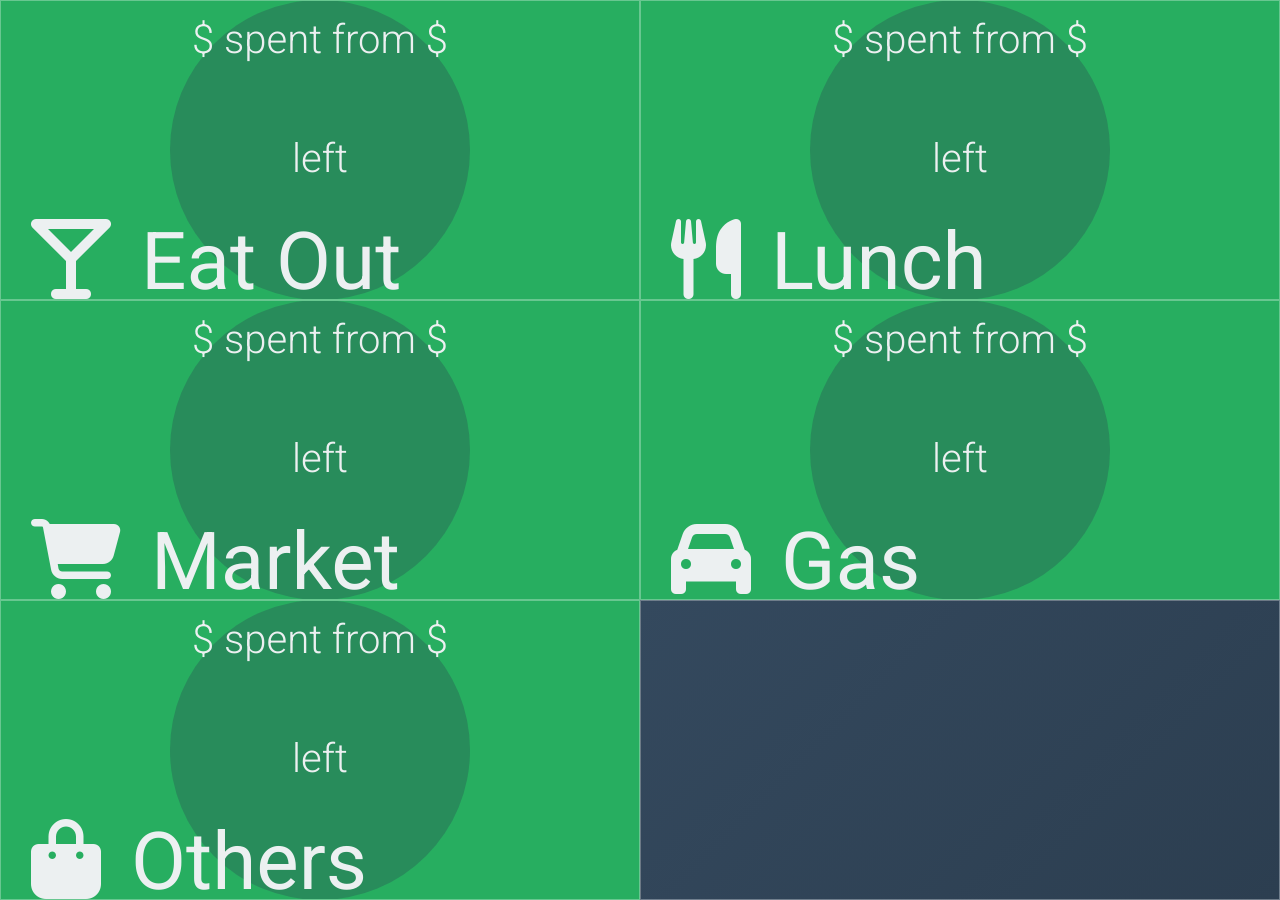
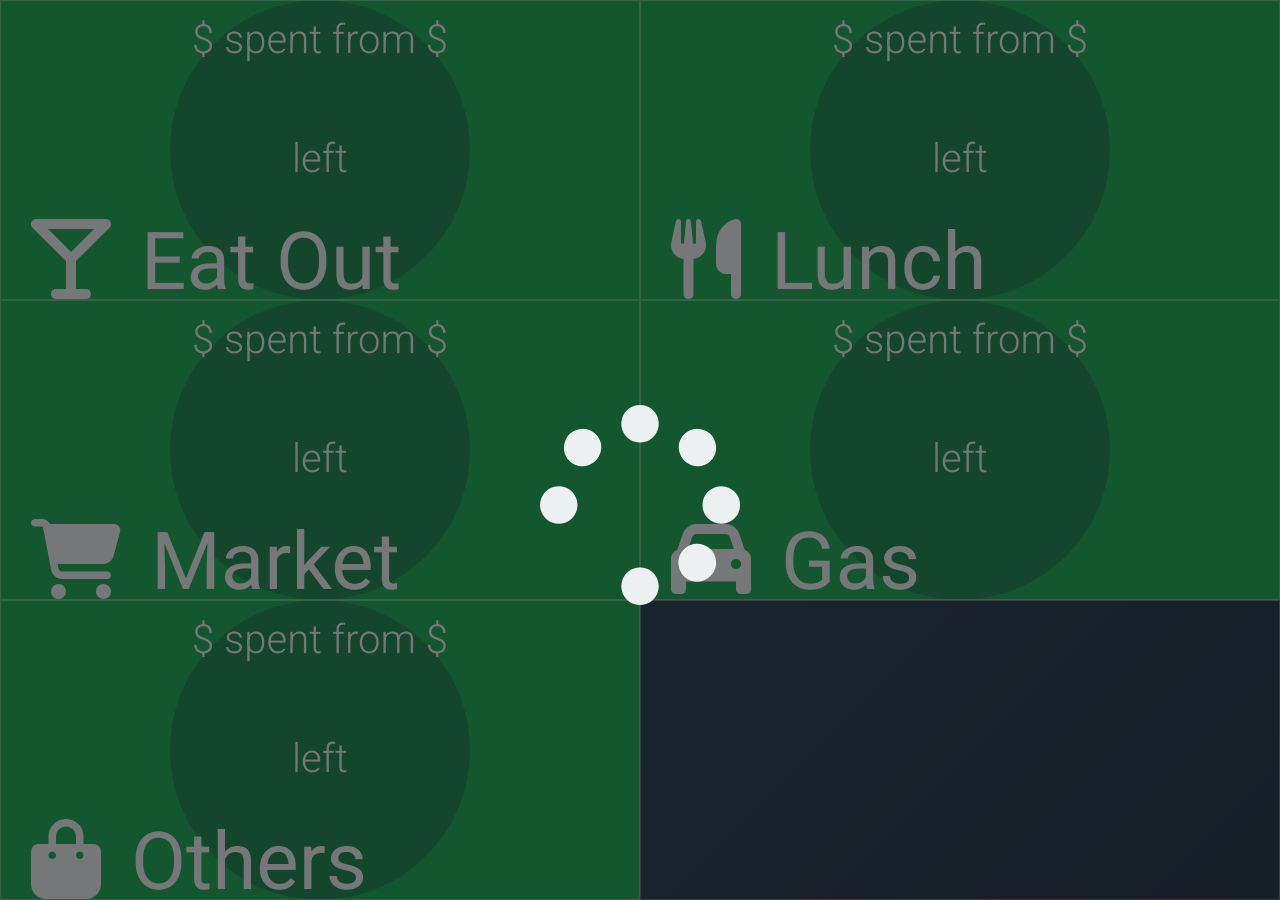
Before and after one commit to clapinton/Blog, a Jekyll site: the page budgetControl.html, which Jekyll copies as it is, in a window 1280 px wide. Built offline with Jekyll 4.4.1, drawn with Linux system fonts in a browser that asks for light colours; nearby versions of some CDN libraries.

Commit message:
Adding loading spinner to budgetControl.

```diff
--- a/budgetControl.html
+++ b/budgetControl.html
@@ -99,6 +99,22 @@ i {
   background: linear-gradient(-45deg, #2c3e50, #34495e); /* Standard syntax */
 }
 
+.spinner {
+	width: 100%;
+	height: 100%;
+	background-color: rgba(0,0,0,0.5);
+	position: absolute;
+	z-index: 10; /* To make sure it will stay on top. */
+}
+
+.spinner i {
+  width: 100%;
+  margin: 0;
+  font-size: 200px;
+	position: absolute;
+	top: 45%;
+}
+
 
 </style>
 
@@ -106,6 +122,10 @@ i {
 <body>
 
 	<div class="wrapper">
+
+		<div class="spinner">
+			<i class="fa fa-spinner fa-pulse fa-3x fa-fw"></i>
+		</div>
 
 		<div class="block eatout">
 			<div class="spent-limit">
```
Also changed, not shown: other parts of budgetControl.html (+2 -0 lines).
